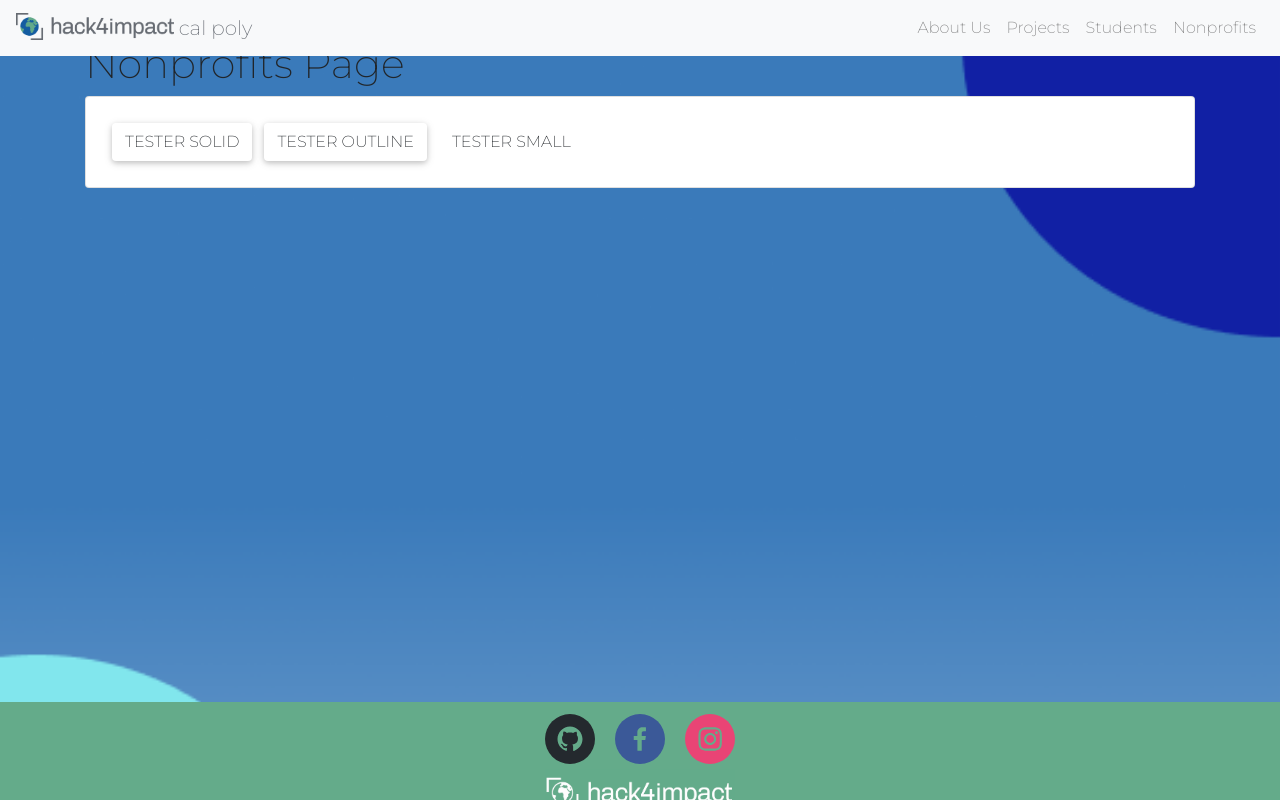
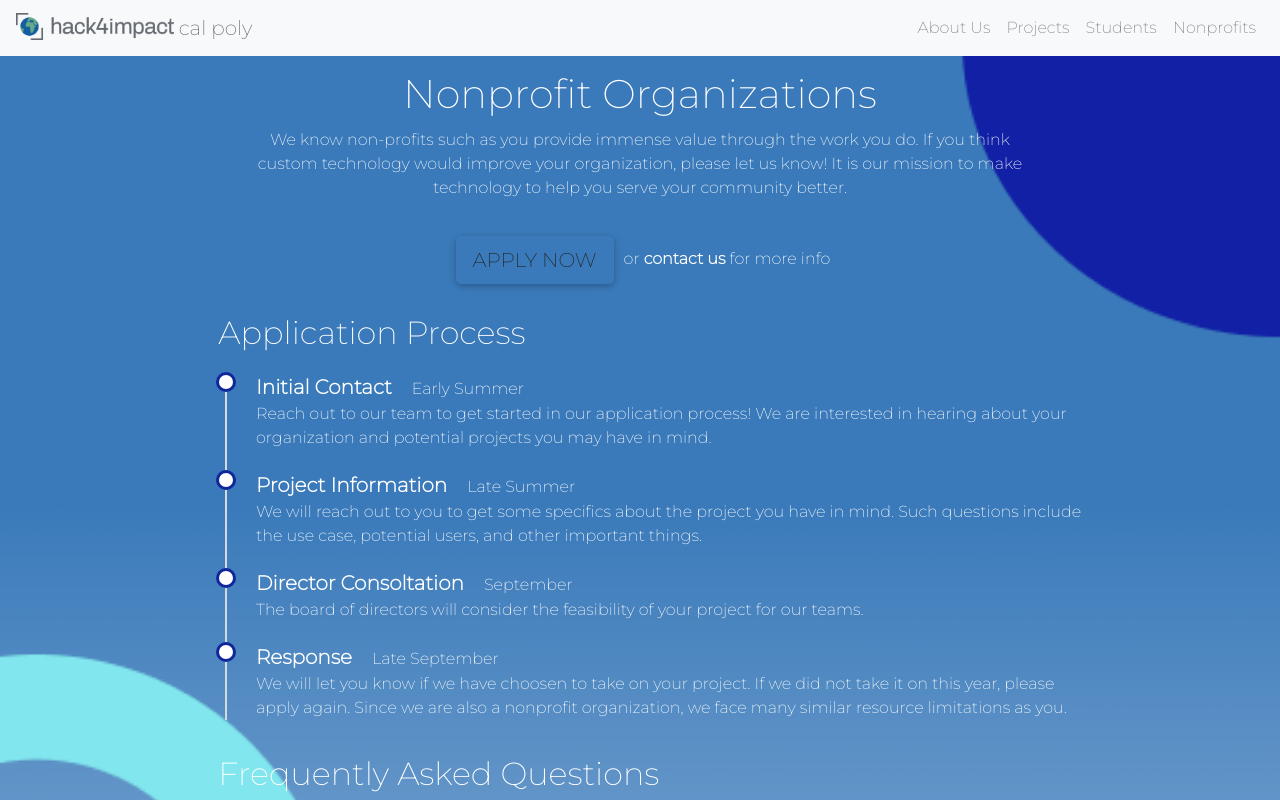
Before and after one commit to hack4impact-calpoly/hack4impact-website, a Next.js app: page /nonprofits in a window 1280 px wide. Shown: the top 800 px of the page. Built offline with nearby package versions, Linux system fonts and the light colour scheme.

Commit message:
nonprofit page v1

```diff
--- /dev/null
+++ b/components/FAQ.js
@@ -0,0 +1,30 @@
+import {Accordion, Card} from "react-bootstrap";
+import styles from "../styles/FAQ.module.css";
+
+export const FAQ = ({ title, children }) => {
+    const Questions = React.Children.map(children, (question, index) => makeQuestion(question, index));
+
+    return (
+        <>
+        <h2 className={styles.formalize+' '+styles.faqTitle}>Frequently Asked Questions</h2>
+        <Accordion className={styles.formalize}>
+            { Questions }
+        </Accordion>
+        </>
+    );
+};
+
+function makeQuestion(question, index) {
+    return (
+        <>
+        <Card>
+            <Accordion.Toggle as={Card.Header} eventKey={index+1}>
+                {question.props.ask}
+            </Accordion.Toggle>
+            <Accordion.Collapse eventKey={index+1}>
+                <Card.Body>{question.props.children}</Card.Body>
+            </Accordion.Collapse>
+        </Card>
+        </>
+    );
+}
--- /dev/null
+++ b/components/Timeline.js
@@ -0,0 +1,22 @@
+import styles from "../styles/Timeline.module.css";
+
+export const Timeline = ({ title, children }) => {
+    return (
+        <>
+           <h2 className={styles.header}>{title}</h2>
+           <ul className={styles.timeline}>
+               {children}
+           </ul>
+        </>
+    );
+};
+
+export const Event = ({ title, date, children }) => {
+    return (
+       <li className={styles.event}>
+           <span className={styles.title}>{title}</span>
+           <span className={styles.date}>{date}</span>
+           <p>{children}</p>
+       </li>
+    );
+};
--- a/pages/nonprofits.js
+++ b/pages/nonprofits.js
@@ -1,20 +1,69 @@
-import {Button, Card} from "react-bootstrap";
+import {Button} from "react-bootstrap"
+import Link from "next/link"
+import {Timeline, Event} from "../components/Timeline";
+import {FAQ} from "../components/FAQ";
 
 class Nonprofits extends React.Component {
-  render() {
-    return (
-      <div>
-        <h1>Nonprofits Page</h1>
-        <Card>
-            <Card.Body>
-            <Button variant="solid" >Tester Solid</Button>
-        <Button variant="outline">Tester Outline</Button>
-        <Button variant="solid" size="xs">Tester small</Button>
-            </Card.Body>
-        </Card>
-      </div>
-    )
-  }
+   render() {
+      return (
+         <>
+            <h1 className="page-title">Nonprofit Organizations</h1>
+            <p className="page-desc">
+               We know non-profits such as you provide immense value through the work
+               you do. If you think custom technology would improve your organization, please
+               let us know! It is our mission to make technology to help you serve
+               your community better.
+            </p>
+
+            <div className="application-links">
+               <Button variant="outline" size="lg" href="https://forms.gle/TFvuDaA5JmbF2jUB9" target="_blank">
+                  Apply Now
+               </Button>{' '}
+               or <Link href="contact-us"><a className="inline-link">contact us</a></Link> for more info
+            </div>
+
+            <Timeline title="Application Process">
+               <Event title="Initial Contact" date="Early Summer">
+                  Reach out to our team to get started in our application process!
+                  We are interested in hearing about your organization and potential
+                  projects you may have in mind.
+               </Event>
+               <Event title="Project Information" date="Late Summer">
+                   We will reach out to you to get some specifics about the project
+                   you have in mind. Such questions include the use case, potential
+                   users, and other important things.
+               </Event>
+               <Event title="Director Consoltation" date="September">
+                   The board of directors will consider the feasibility of your project for our teams.
+               </Event>
+               <Event title="Response" date="Late September">
+                   We will let you know if we have choosen to take on your project.
+                   If we did not take it on this year, please apply again. Since we
+                   are also a nonprofit organization, we face many similar resource
+                   limitations as you.
+               </Event>
+            </Timeline>
+
+            <FAQ>
+               <question
+                  ask="What does the project timeline look like?"
+               >
+                  Most development begins at the start of the new year and continues
+                  until around mid-April. Throughout all of this, we remain in constant
+                  contact with you to ensure we are keeping our project in the right
+                  direction.
+               </question>
+               <question
+                  ask="How much does this cost?"
+               >
+                  These projects cost you nothing! Hack4Impact runs on the idea of doing
+                  good because it's right. We're also students, so you are paying us in
+                  real world experience.
+               </question>
+            </FAQ>
+         </>
+      )
+   }
 }
 
 export default Nonprofits;
--- /dev/null
+++ b/styles/FAQ.module.css
@@ -0,0 +1,9 @@
+
+.formalize {
+    margin: 20px 12%;
+}
+
+.faqTitle {
+    margin-top: 35px;
+    color: white;
+}
--- /dev/null
+++ b/styles/Timeline.module.css
@@ -0,0 +1,53 @@
+/* inspired from https://bootsnipp.com/snippets/xrKXW */
+
+ul.timeline {
+    list-style-type: none;
+    position: relative;
+    margin: 0 10%;
+}
+
+ul.timeline:before {
+    content: ' ';
+    background: #d4d9df;
+    display: inline-block;
+    position: absolute;
+    left: 29px;
+    width: 2px;
+    height: 100%;
+    z-index: 400;
+}
+
+ul.timeline > li {
+    margin: 20px 0;
+    padding-left: 20px;
+}
+
+ul.timeline > li:before {
+    content: ' ';
+    background: white;
+    display: inline-block;
+    position: absolute;
+    border-radius: 50%;
+    border: 3px solid #10269d;
+    left: 20px;
+    width: 20px;
+    height: 20px;
+    z-index: 400;
+}
+
+.header, .event {
+   color: white;
+}
+
+.header {
+   margin: 0 12%;
+}
+
+.title {
+   font-size: 20px;
+   font-weight: 600;
+}
+
+.date {
+   margin-left: 20px;
+}
--- a/styles/global.css
+++ b/styles/global.css
@@ -89,6 +89,29 @@ button {
     background-color: #f4f4f4;
 }
 
+.page-title {
+    text-align: center;
+    color: white;
+    margin-top: 30px;
+}
+
+.page-desc {
+    text-align: center;
+    color: white;
+    margin: 10px 15% 30px;
+}
+
+.application-links {
+    color: white;
+    text-align: center;
+    margin-bottom: 24px;
+}
+
+.application-links > a.inline-link {
+    color: white;
+    font-weight: 600;
+}
+
 /* img {
   max-width: 100%;
   display: block;
```
